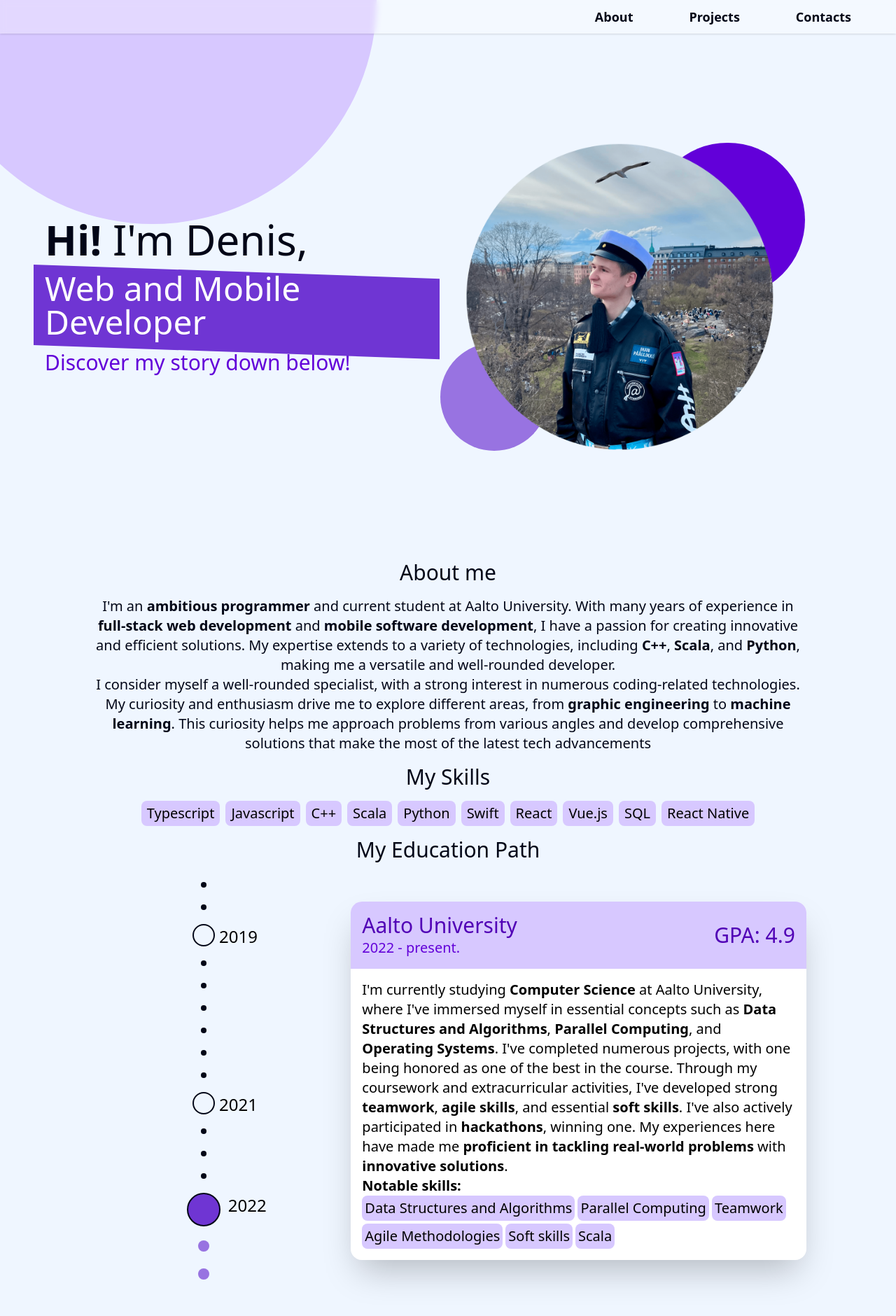
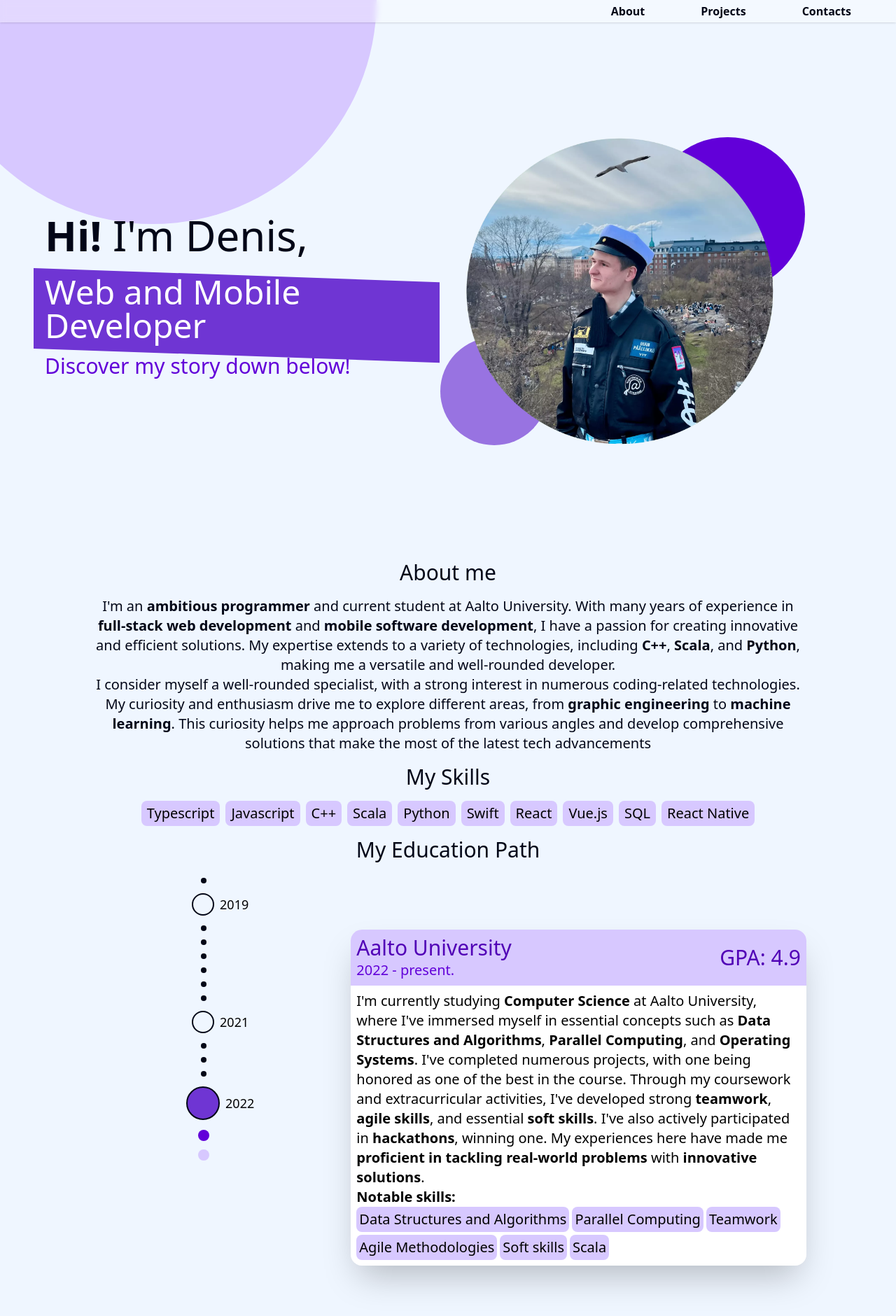
Before and after one commit to Dereden399/dereden399.github.io, a Vue app: page / in a window 1280 px wide. Shown: the top 1880 px of the page at 70% size. Built offline with nearby package versions, Linux system fonts and the light colour scheme.

Commit message:
Typo fix, meta data, smaller image, better UI for large font devices, animations, more intuitive timeline #deploy

```diff
--- a/index.html
+++ b/index.html
@@ -3,6 +3,9 @@
   <head>
     <meta charset="UTF-8" />
     <link rel="icon" type="image/svg+xml" href="/vite.svg" />
+    <meta name="description" content="An ambitious web and mobile developer" />
+    <meta name="keywords" content="web, mobile, developer, javascript, typescript, react, react native, nodejs, express, mongodb, jest, cypress, docker" />
+    <meta name="author" content="Denis Kuznetsov" />
     <meta name="viewport" content="width=device-width, initial-scale=1.0" />
     <title>My Page</title>
   </head>
--- a/src/App.vue
+++ b/src/App.vue
@@ -13,7 +13,7 @@ import SkillsSection from './components/SkillsSection.vue'
 <template>
   <div class="absolute left-0 top-0 h-screen w-screen overflow-hidden">
     <div
-      class="absolute -right-[20%] -top-[5rem] -z-10 h-[15rem] w-[15rem] rounded-full bg-accent-50 md:-left-[8%] md:-top-[20rem] md:h-[30rem] md:w-[30rem] lg:h-[40rem] lg:w-[40rem]"
+      class="absolute -right-[20%] -top-[80px] -z-10 h-[240px] w-[240px] rounded-full bg-accent-50 md:-left-[8%] md:-top-[320px] md:h-[480px] md:w-[480px] lg:h-[640px] lg:w-[640px]"
     />
   </div>
   <Navbar />
@@ -23,7 +23,7 @@ import SkillsSection from './components/SkillsSection.vue'
   >
     <div class="flex w-full flex-col items-center 3xl:max-w-[2400px]">
       <div
-        class="flex w-full flex-col items-center justify-center gap-x-12 px-2 md:flex-row md:px-16"
+        class="flex w-full flex-col items-center justify-center gap-x-[48px] px-[8px] md:flex-row md:px-[64px]"
         :style="`min-height: calc(100vh - ${navbarHeight});`"
       >
         <HeaderInfo />
--- a/src/components/EducationTimeLine.vue
+++ b/src/components/EducationTimeLine.vue
@@ -36,6 +36,10 @@ const oneNth = computed(() => {
   )
 })
 
+const scrolledPercentageInOneNth = computed(() => {
+  return (scrolledAmount.value % oneNth.value) / oneNth.value
+})
+
 const shownSchool = computed(() => {
   return Math.min(
     Math.floor(scrolledAmount.value / oneNth.value),
@@ -70,6 +74,15 @@ const handleScroll = (e: Event) => {
   }
 }
 
+const scrollToSection = (section: number) => {
+  if (containerRef.value && section < schools.length) {
+    window.scrollTo({
+      top: containerRef.value.offsetTop + oneNth.value * section,
+      behavior: 'smooth'
+    })
+  }
+}
+
 onMounted(() => {
   window.addEventListener('scroll', handleScroll)
 })
@@ -82,20 +95,23 @@ onBeforeUnmount(() => {
 <template>
   <div
     ref="containerRef"
-    class="relative mt-4 w-full"
+    class="mt-4 w-full"
     :style="`height: ${educationTimelineSize}px`"
   >
     <div
       ref="stickyElemRef"
-      class="sticky flex w-full flex-col gap-y-12 md:flex-row md:gap-x-12 md:gap-y-0"
+      class="sticky flex h-[90vh] w-full flex-col justify-start gap-y-6 md:flex-row md:gap-x-12 md:gap-y-0"
       :style="`top: calc(${navbarHeight} + 2vh)`"
     >
       <div
-        class="flex min-w-12 grow flex-row items-center justify-evenly md:flex-[1] md:flex-col"
+        class="flex min-w-12 flex-row items-center justify-evenly md:flex-[1] md:flex-col md:justify-start"
       >
         <span class="year-circle-small"></span>
-        <span class="year-circle-small"></span>
         <template v-for="(year, idx) in years" :key="year">
+          <div
+            class="flex flex-col items-center md:ml-10 md:flex-row"
+            @click="scrollToSection(idx)"
+          >
             <div
               class="relative transition-all duration-500 ease-in-out"
               :class="
@@ -105,8 +121,17 @@ onBeforeUnmount(() => {
               "
             >
               <p
-              class="absolute left-[80%] top-4 origin-top-left rotate-45 text-base md:left-[130%] md:top-0 md:rotate-0 md:text-2xl"
+                class="absolute -left-[8px] text-base md:hidden md:text-lg"
+                :class="
+                  idx === shownSchool || idx === shownSchool + 1
+                    ? 'top-[12px]'
+                    : 'top-[8px]'
+                "
               >
+                {{ year }}
+              </p>
+            </div>
+            <p class="hidden text-base md:block md:text-lg">
               {{ year }}
             </p>
           </div>
@@ -116,34 +141,52 @@ onBeforeUnmount(() => {
             class="transition-all duration-500 ease-in-out"
             :class="
               idx === shownSchool
-                ? 'year-circle-small-selected'
+                ? scrolledPercentageInOneNth >= n / distances[idx]
+                  ? 'year-circle-small-selected-now'
+                  : 'year-circle-small-selected'
                 : 'year-circle-small'
             "
+            @click="scrollToSection(idx)"
           ></span>
         </template>
         <span
           class="transition-all duration-500 ease-in-out"
           :class="
             shownSchool == schools.length - 1
-              ? 'year-circle-small-selected'
+              ? scrolledPercentageInOneNth >= 0.3
+                ? 'year-circle-small-selected-now'
+                : 'year-circle-small-selected'
               : 'year-circle-small'
           "
+          @click="scrollToSection(schools.length - 1)"
         ></span>
         <span
           class="transition-all duration-500 ease-in-out"
           :class="
             shownSchool == schools.length - 1
-              ? 'year-circle-small-selected'
+              ? scrolledPercentageInOneNth >= 0.6
+                ? 'year-circle-small-selected-now'
+                : 'year-circle-small-selected'
               : 'year-circle-small'
           "
+          @click="scrollToSection(schools.length - 1)"
         ></span>
       </div>
 
-      <div class="flex flex-col justify-center md:flex-[2]">
+      <div class="flex flex-col justify-start md:mt-[10vh] md:flex-[2]">
         <SchoolInfoCard
           :school="schools[shownSchool]"
           :class="{ inChange: changeAnimationPlaying }"
         />
+      </div>
+
+      <div
+        class="absolute bottom-0 right-0 origin-bottom-right md:hidden"
+        :class="`${scrolledAmount > educationTimelineSize - stickyElemRef?.offsetHeight && 'hidden'}`"
+      >
+        <div>
+          <p class="animate-bounce">Scroll</p>
+        </div>
       </div>
     </div>
   </div>
@@ -151,19 +194,23 @@ onBeforeUnmount(() => {
 
 <style scoped>
 .year-circle {
-  @apply h-3 w-3 rounded-full border-2 border-slate-950 md:m-2 md:h-8 md:w-8;
+  @apply h-[12px] w-[12px] rounded-full border-2 border-slate-950 md:m-[8px] md:h-[32px] md:w-[32px];
 }
 
 .year-circle-selected {
-  @apply h-5 w-5 rounded-full border-2 border-slate-950 bg-accent-300 md:m-2 md:h-12 md:w-12;
+  @apply h-[20px] w-[20px] rounded-full border-2 border-slate-950 bg-accent-300 md:m-[8px] md:h-[48px] md:w-[48px];
 }
 
 .year-circle-small {
-  @apply h-1 w-1 rounded-full bg-slate-950 md:m-3 md:h-2 md:w-2;
+  @apply h-[6px] w-[6px] rounded-full bg-slate-950 md:m-[6px] md:h-[8px] md:w-[8px];
 }
 
 .year-circle-small-selected {
-  @apply h-2 w-2 rounded-full bg-accent-100 md:m-3 md:h-4 md:w-4;
+  @apply h-[8px] w-[8px] rounded-full bg-accent-50 md:m-[6px] md:h-[16px] md:w-[16px];
+}
+
+.year-circle-small-selected-now {
+  @apply h-[8px] w-[8px] rounded-full bg-accent-500 md:m-[6px] md:h-[16px] md:w-[16px];
 }
 
 .inChange {
--- a/src/components/Footer.vue
+++ b/src/components/Footer.vue
@@ -1,7 +1,7 @@
 <script setup lang="ts"></script>
 
 <template>
-  <div class="flex w-full flex-col items-center text-lg text-slate-950">
+  <div class="flex w-full flex-col items-center text-base text-slate-950">
     <div
       class="my-16 flex flex-col items-center border-t-2 border-blue-300 py-8"
     >
--- a/src/components/Header/HeaderInfo.vue
+++ b/src/components/Header/HeaderInfo.vue
@@ -4,14 +4,14 @@ import { scrollTo } from '../utils.ts'
 
 <template>
   <div
-    class="flex h-full flex-auto flex-col items-center justify-center p-2 md:flex-[2] lg:p-0"
+    class="flex h-full flex-auto flex-col items-center justify-center p-[8px] md:flex-[2] lg:p-0"
   >
     <div>
-      <p class="text-5xl text-slate-950 md:text-6xl 4xl:text-8xl">
+      <p class="text-[48px] text-slate-950 md:text-[60px] 4xl:text-8xl">
         <span class="font-bold">Hi!</span> I'm Denis,
       </p>
       <p
-        class="relative z-0 mt-2 text-3xl text-white before:absolute before:-inset-x-1 before:-z-10 before:block before:h-[120%] before:w-[102%] before:skew-y-2 before:bg-accent-300 before:transition-all hover:before:skew-y-0 md:mt-4 md:text-4xl before:md:-inset-x-4 before:md:w-[105%] lg:text-5xl 4xl:text-6xl"
+        class="relative z-0 mt-1 text-3xl text-white before:absolute before:-inset-x-1 before:-z-10 before:block before:h-[120%] before:w-[102%] before:skew-y-2 before:bg-accent-300 before:transition-all hover:before:skew-y-0 md:mt-[12px] md:text-4xl before:md:-inset-x-4 before:md:w-[105%] lg:text-5xl 4xl:text-6xl"
       >
         Web and Mobile Developer
       </p>
--- a/src/components/Header/HeaderPhoto.vue
+++ b/src/components/Header/HeaderPhoto.vue
@@ -4,18 +4,52 @@
   <div
     class="flex h-full flex-auto items-center justify-center md:flex-[2] md:justify-start"
   >
+    <Transition appear name="photos" :duration="1500">
       <div
+        v-if="true"
         class="relative flex w-full max-w-[80%] flex-col items-center justify-center"
       >
-      <img src="/picture.png" class="w-full" alt="picture of me" />
-      <div
-        class="absolute -left-[8%] bottom-0 -z-10 w-[35%] rounded-full bg-accent-100 pt-[35%]"
+        <img
+          src="/picture.webp"
+          class="w-full"
+          alt="picture of a handsome guy"
         />
         <div
-        class="absolute -right-[10%] top-0 -z-10 w-[50%] rounded-full bg-accent-500 pt-[50%]"
+          class="inner absolute -left-[8%] bottom-0 -z-10 w-[35%] rounded-full bg-accent-100 pt-[35%]"
+        />
+        <div
+          class="inner2 absolute -right-[10%] top-0 -z-10 w-[50%] rounded-full bg-accent-500 pt-[50%]"
         />
       </div>
+    </Transition>
   </div>
 </template>
 
-<style scoped></style>
+<style scoped>
+.photos-enter-active,
+.photos-enter-active .inner,
+.photos-enter-active .inner2 {
+  transition: all 1s ease-in-out;
+}
+
+.photos-enter-active .inner {
+  transition-delay: 0.25s;
+}
+
+.photos-enter-active .inner2 {
+  transition-delay: 0.5s;
+}
+
+.photos-enter-from,
+.photos-enter-from .inner,
+.photos-enter-from .inner2 {
+  opacity: 0.001;
+  transform: translateY(10%);
+}
+.photos-enter-to,
+.photos-enter-to .inner,
+.photos-enter-to .inner2 {
+  opacity: 1;
+  transform: translateY(0);
+}
+</style>
--- a/src/components/Navbar.vue
+++ b/src/components/Navbar.vue
@@ -6,7 +6,7 @@ import { scrollTo } from './utils.ts'
 <template>
   <nav>
     <div
-      class="fixed top-0 z-10 flex w-full flex-row items-center justify-end gap-x-5 bg-white/30 px-5 align-middle shadow backdrop-blur-sm md:gap-x-20 md:px-16"
+      class="fixed top-0 z-10 flex w-full flex-row items-center justify-end gap-x-[20px] bg-white/30 px-[20px] align-middle shadow backdrop-blur-sm md:gap-x-[80px] md:px-[64px]"
       :style="`height: ${navbarHeight};`"
     >
       <a class="link" @click="scrollTo('aboutMe')">About</a>
@@ -18,6 +18,6 @@ import { scrollTo } from './utils.ts'
 
 <style scoped>
 .link {
-  @apply text-base font-semibold text-slate-950 hover:text-slate-600 md:text-lg;
+  @apply cursor-pointer text-base font-semibold text-slate-950 hover:text-slate-600;
 }
 </style>
--- a/src/components/SchoolInfoCard.vue
+++ b/src/components/SchoolInfoCard.vue
@@ -1,14 +1,21 @@
 <script setup lang="ts">
-import { SchoolType } from '../constants.ts'
+import { navbarHeight, SchoolType } from '../constants.ts'
 import PillElement from './PillElement.vue'
+import { ref } from 'vue'
 
 const { school } = defineProps<{ school: SchoolType }>()
+
+const headerRef = ref<HTMLDivElement | null>(null)
+const skillsRef = ref<HTMLDivElement | null>(null)
 </script>
 
 <template>
-  <div class="flex w-full flex-col items-start rounded-2xl bg-white shadow-2xl">
   <div
-      class="flex w-full flex-row items-center justify-between rounded-tl-2xl rounded-tr-2xl bg-accent-50 p-2 text-center md:p-4"
+    class="flex max-h-full w-full flex-col items-start rounded-2xl bg-white shadow-2xl"
+  >
+    <div
+      ref="headerRef"
+      class="flex w-full flex-row items-center justify-between rounded-tl-2xl rounded-tr-2xl bg-accent-50 p-[4px] text-center md:p-[8px]"
     >
       <div class="flex flex-col items-start justify-start text-center">
         <h1 class="text-base text-accent-600 md:text-3xl">{{ school.name }}</h1>
@@ -19,11 +26,13 @@ const { school } = defineProps<{ school: SchoolType }>()
       </div>
       <h2 class="text-sm text-accent-600 md:text-3xl">GPA: {{ school.gpa }}</h2>
     </div>
-    <div class="p-2 md:p-4">
+    <div class="p-[8px]">
       <div
-        class="text-base md:text-xl 3xl:text-2xl"
+        class="overflow-y-auto text-base md:text-xl 3xl:text-2xl"
+        :style="`max-height: calc(100vh - ${headerRef ? headerRef.offsetHeight : 0}px - ${skillsRef ? skillsRef.offsetHeight : 0}px - ${navbarHeight} - 16vh)`"
         v-html="school.description"
       />
+      <div ref="skillsRef">
         <h1
           v-if="school.skills.length > 0"
           class="text-base font-bold md:text-xl"
@@ -39,6 +48,7 @@ const { school } = defineProps<{ school: SchoolType }>()
         </div>
       </div>
     </div>
+  </div>
 </template>
 
 <style scoped></style>
--- a/src/constants.ts
+++ b/src/constants.ts
@@ -1,8 +1,8 @@
-export const navbarHeight = '3rem'
+export const navbarHeight = '2rem'
 
-export const navbarHeightNum = 3
+export const navbarHeightNum = 2
 
-export const educationTimelineSize = 3000
+export const educationTimelineSize = 4000
 
 export const aboutMeDescription =
   "<p>I'm an <b>ambitious programmer</b> and current student at Aalto University. With many years of experience in <b>full-stack web development</b> and <b>mobile software development</b>, I have a passion for creating innovative and efficient solutions. My expertise extends to a variety of technologies, including <b>C++</b>, <b>Scala</b>, and <b>Python</b>, making me a versatile and well-rounded developer.</p>" +
@@ -44,7 +44,7 @@ const schoolDescription: SchoolType = {
   endYear: '2021',
   gpa: '5.0',
   description:
-    'My programming journey began early when I discovered a deep interest in coding and <b>competitive programming</b>. During high school, I participated in multiple coding challenges, winning many of them. Theses experiences sharpened my <b>problem-solving skills</b> and fueled my enthusiasm for technology.',
+    'My programming journey began early when I discovered a deep interest in coding and <b>competitive programming</b>. During high school, I participated in multiple coding challenges, winning many of them. These experiences sharpened my <b>problem-solving skills</b> and fueled my enthusiasm for technology.',
   skills: ['C++', 'Python', 'Competitive programming']
 }
 const spbuDescription: SchoolType = {
```
Also changed, not shown: public/picture.png (deleted), public/picture.webp (added). Lines whose indentation alone changed are shown as unchanged.
